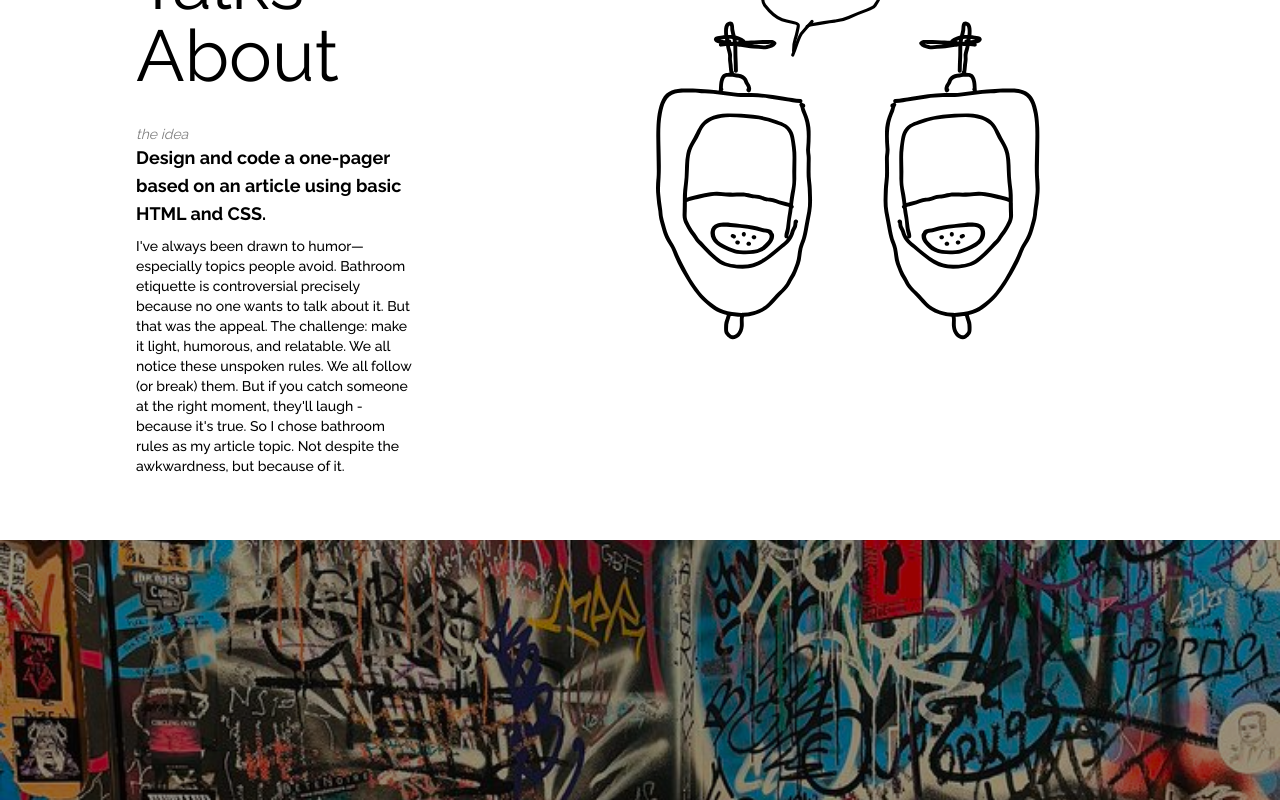
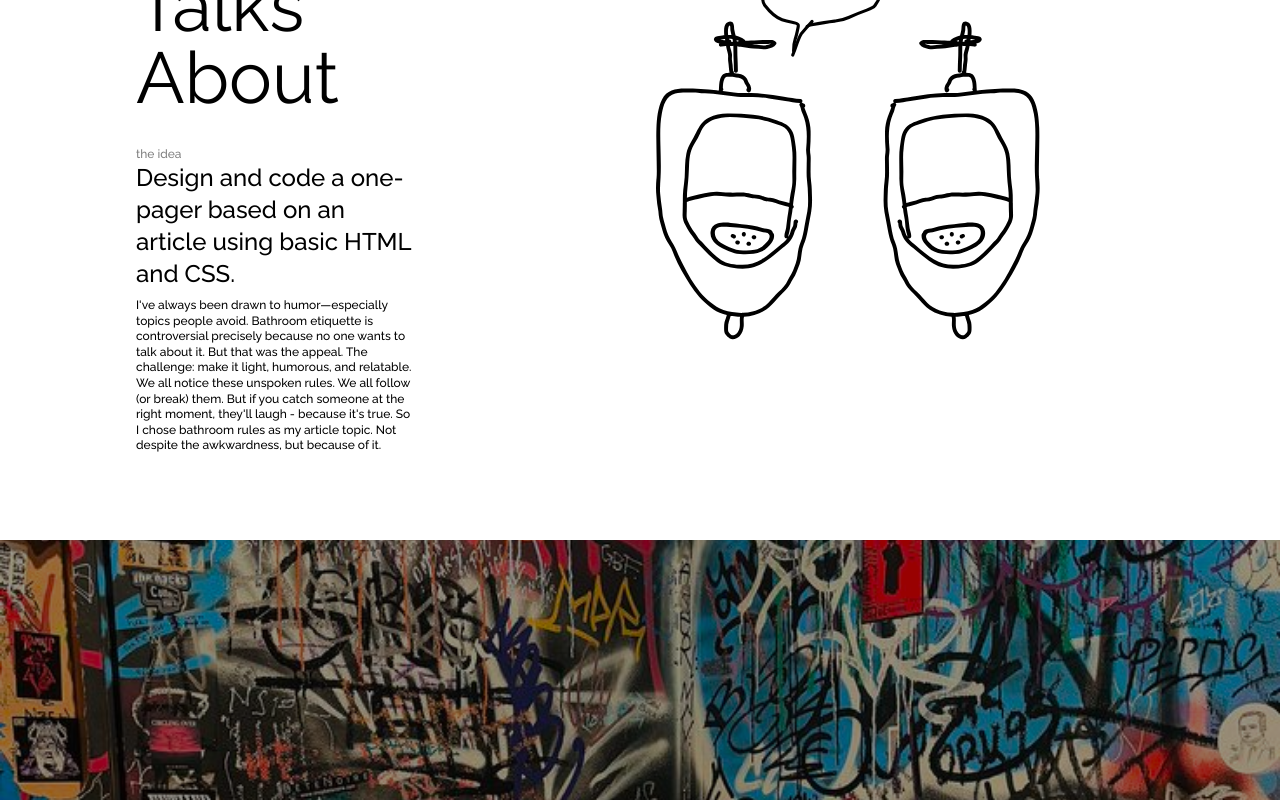
Before and after one commit to SirShabluli/portfolio, a Next.js app: page /toilet in a window 1280 px wide. Shown: the part 1060-1860 px from the top of the page. Built offline with nearby package versions, Linux system fonts and the light colour scheme; a web font is replaced by a local one.

Commit message:
changed TextBlock looks

```diff
--- a/src/app/components/TextBlock.js
+++ b/src/app/components/TextBlock.js
@@ -8,12 +8,14 @@ export default function TextBlock({
   maxWidth = "100%", // אפשר להעביר max-w-[70%] וכו'
 }) {
   return (
-    <div className={`flex flex-col ${className}`}>
-      {label && <span className="text-sm italic opacity-50 ">{label}</span>}
-      {title && <span className="text-lg font-bold  ">{title}</span>}
+    <div className={`flex flex-col gap-0  ${className}`}>
+      {label && (
+        <span className="text-xs font-medium opacity-50 ">{label}</span>
+      )}
+      {title && <span className="text-2xl font-medium  ">{title}</span>}
       {children && (
         <p
-          className="mt-2 text-sm font-medium whitespace-pre-line"
+          className="mt-2 text-xs font-medium leading-[130%] whitespace-pre-line"
           style={{ maxWidth }}
         >
           {children}
```
